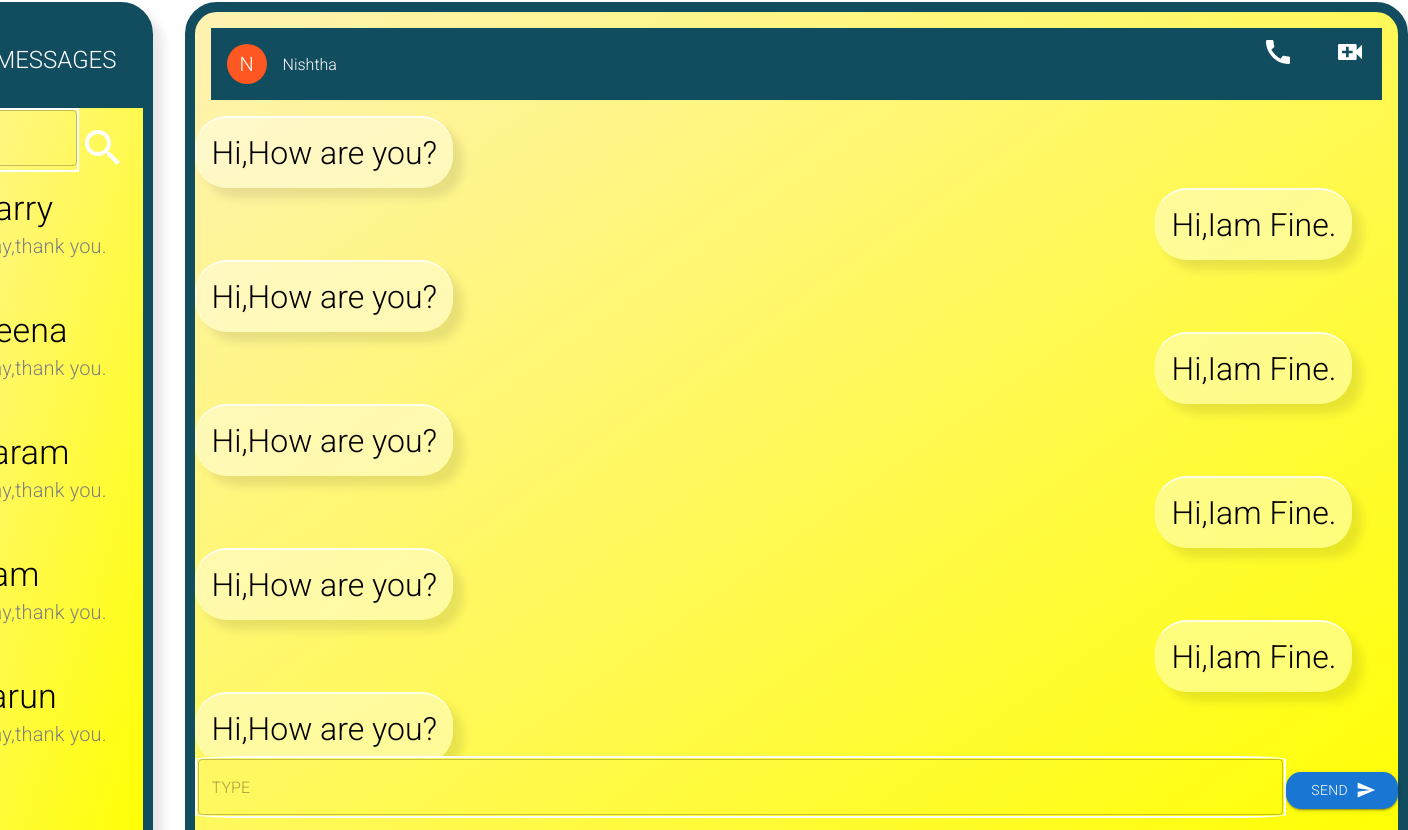
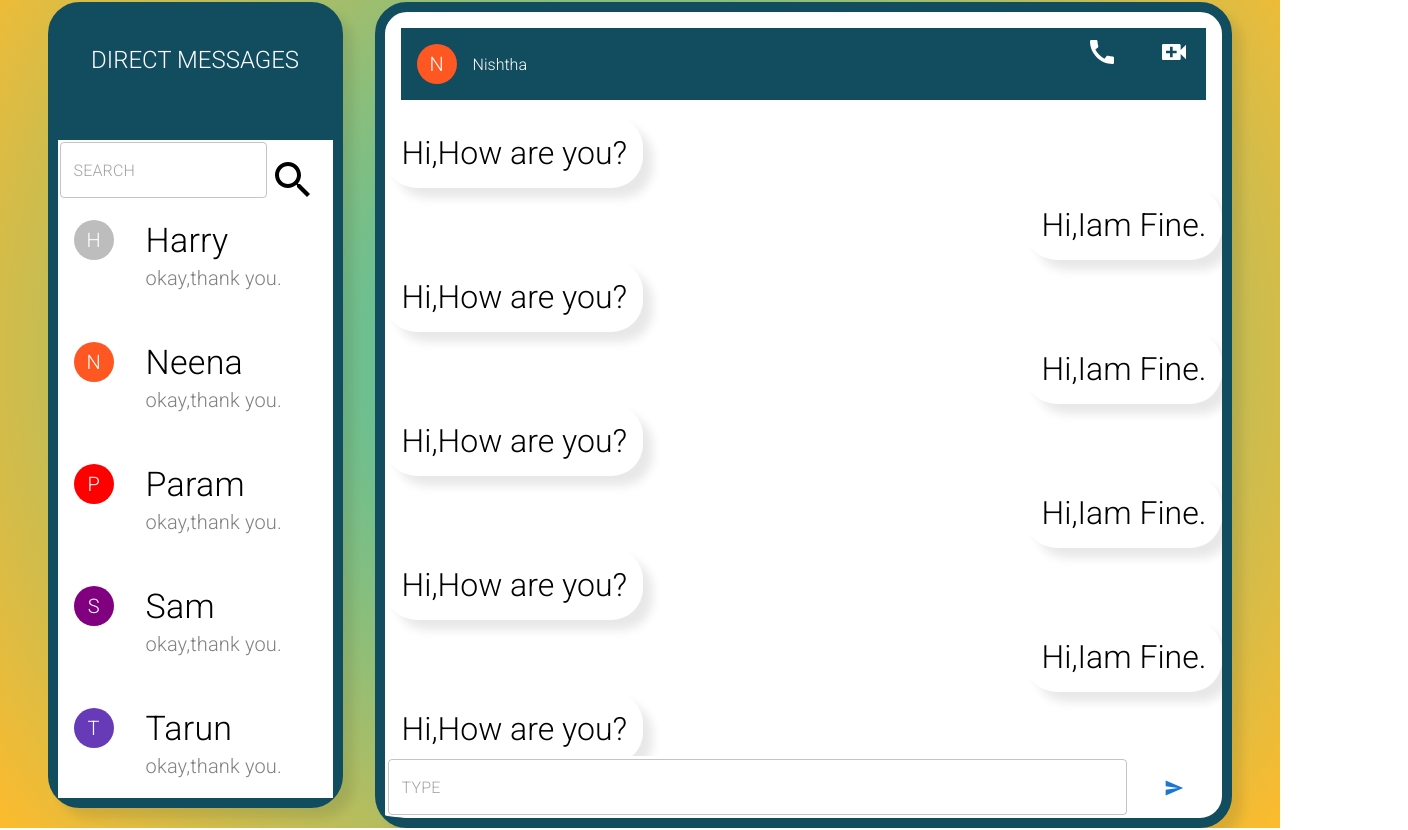
Before and after one commit to hargunkaur286/find_my_friend, a React (Create React App) app: page /chat in a window 1280 px wide. Shown: the part 110-940 px from the top of the page, 1408 px wide, since content can reach past the window. Built offline with nearby package versions, Linux system fonts and the light colour scheme.

Commit message:
chat page styling updated

```diff
--- a/src/Pages/Chatpage.jsx
+++ b/src/Pages/Chatpage.jsx
@@ -9,8 +9,8 @@ import Searchbox from '../components/Searchbox'
 
 const Chatpage = () => {
   return (
-    <div>
-
+    <div >
+     <Box sx={{background: 'radial-gradient(circle, rgba(34,193,195,1) 0%, rgba(253,187,45,1) 100%)'}}>
       <Typography variant='h1' textAlign={'center'}
         color={"black"}
         >CHAT</Typography>
@@ -18,7 +18,7 @@ const Chatpage = () => {
 
 
      <Stack  >
-       <Box width="100%" sx={{display:"flex"}} >
+       <Box width="100%" sx={{display:"flex",justifyContent:"center"}} >
 
        <Sidebar/>
         <Chat/>
@@ -27,7 +27,7 @@ const Chatpage = () => {
 
 
       </Stack>
-
+      </Box>
     </div>
   )
 }
--- a/src/components/Chat.jsx
+++ b/src/components/Chat.jsx
@@ -12,7 +12,7 @@ const Chat = () => {
   return (
     <>
 
-     <Box sx={{height:"55rem",width:"80rem",backgroundColor: 'rgba(255, 255, 255, 0.4)', boxShadow: '10px 10px 10px rgba(30, 30, 30, 0.1)',  border: ' solid 10px #124C5F ',borderRadius:"2rem",backgroundImage: 'linear-gradient(to bottom right, #FFF2B3, yellow)',}}>
+     <Box sx={{height:"auto",minWidth:"20rem",maxWidth:"80rem",backgroundColor: 'rgba(255, 255, 255, 0.4)', boxShadow: '10px 10px 10px rgba(30, 30, 30, 0.1)',  border: ' solid 10px #124C5F ',borderRadius:"2rem",bgcolor:"white"}}>
 
 
 
--- a/src/components/FINDPETS/Cards.jsx
+++ b/src/components/FINDPETS/Cards.jsx
@@ -1,54 +1,118 @@
 import React from 'react'
-import "../FINDPETS/cardStyle.css"
+
+import { styled } from '@mui/material/styles';
+import Grid from '@mui/material/Grid';
+import Paper from '@mui/material/Paper';
+import Typography from '@mui/material/Typography';
+import ButtonBase from '@mui/material/ButtonBase';
+import pet1 from "../../images/pet1.jpg"
+import pet2 from "../../images/pet2.jpg"
+import { Stack } from '@mui/material';
+
 const Cards = () => {
-  // VanillaTilt.init(document.querySelectorAll(".box"), {
-	// 	max: 25,
-  //       speed: 400,
-  //       easing:"cubic-bezier(.03,.98,.52,.99)",
-  //       perspective:500,
-  //       transition:true
-  //   });
+    const Img = styled('img')({
+        margin: 'auto',
+        display: 'block',
+        width: '100%',
+        height: '100%',
+        borderRadius:"50%"
+      });
+      const PaperStyle={
+        p: 2,
+        margin:"2% 3%" ,
+        maxWidth:"90%" ,
+        width:{
+            md:"100%"
+        },
+        flexGrow: 1,
+        backgroundColor: 'rgba(255, 255, 255, 0.4)', boxShadow: '10px 10px 10px rgba(30, 30, 30, 0.1)', borderLeft: 'solid 1px rgba(255, 255, 255, 0.3)', borderTop: 'solid 1px rgba(255, 255, 255, 0.8)', backgroundImage: 'linear-gradient(to bottom right, rgba(255, 255, 255, 0.2), rgba(255, 255, 255, 0))',borderRadius:"2rem"
+      }
 
-  return (
+    return (
     <div>
-     < div class="wrapper">
-            <div class="box">
-                <div class="description">
-                    <h2>Box 1</h2>
-                    <p>Lorem ipsum dolor sit amet consectetur, adipisicing elit. A sunt rem magni quasi tempore alias nostrum mollitia delectus cupiditate hic unde minima quis officiis, quidem quae quisquam, aperiam porro fugiat?</p>
-                    <ul class="list">
-                        <li><a href="https://twitter.com/sudo_Jayasree" target="_blank" rel="noopener noreferrer"><i class="fab fa-twitter"></i></a></li>
-                        <li><a href="https://github.com/Jayasree77"><i class="fab fa-github"></i></a></li>
-                        <li><a href="https://www.linkedin.com/in/jayasree0708/"><i class="fab fa-linkedin-in"></i></a></li>
-                    </ul>
-                </div>
-            </div>
-            <div class="box">
-                <div class="description">
-                    <h2>Box 2</h2>
-                    <p>Lorem ipsum dolor sit amet consectetur, adipisicing elit. A sunt rem magni quasi tempore alias nostrum mollitia delectus cupiditate hic unde minima quis officiis, quidem quae quisquam, aperiam porro fugiat?</p>
-                    <ul class="list">
-                        <li><a href="https://twitter.com/sudo_Jayasree" target="_blank"  rel="noopener noreferrer"><i class="fab fa-twitter"></i></a></li>
-                        <li><a href="https://github.com/Jayasree77"><i class="fab fa-github"></i></a></li>
-                        <li><a href="https://www.linkedin.com/in/jayasree0708/"><i class="fab fa-linkedin-in"></i></a></li>
-                    </ul>
-                </div>
-            </div>
-            <div class="box">
-                <div class="description">
-                    <h2>Box 3</h2>
-                    <p>Lorem ipsum dolor sit amet consectetur, adipisicing elit. A sunt rem magni quasi tempore alias nostrum mollitia delectus cupiditate hic unde minima quis officiis, quidem quae quisquam, aperiam porro fugiat?</p>
-                    <ul class="list">
-                        <li><a href="https://twitter.com/sudo_Jayasree" target="_blank" rel="noopener noreferrer"><i class="fab fa-twitter"></i></a></li>
-                        <li><a href="https://github.com/Jayasree77"><i class="fab fa-github"></i></a></li>
-                        <li><a href="https://www.linkedin.com/in/jayasree0708/"><i class="fab fa-linkedin-in"></i></a></li>
-                    </ul>
-                </div>
-            </div>
-        </div>
-        </div>
 
+    <Stack marginTop={"20rem"} marginLeft={"20px"} >
+
+    <Paper
+      sx={PaperStyle}> ,
+
+
+      <Grid container spacing={4}>
+        <Grid item>
+          <ButtonBase sx={{ width: 128, height: 128 }}>
+            <Img alt="complex" src={pet1} />
+          </ButtonBase>
+        </Grid>
+        <Grid item xs={12} sm container>
+          <Grid item xs container direction="column" spacing={2}>
+            <Grid item xs>
+              <Typography gutterBottom variant="subtitle1" component="div">
+                Name
+              </Typography>
+              <Typography variant="body2" gutterBottom>
+              About
+              </Typography>
+              <Typography variant="body2" color="text.secondary">
+             Location
+              </Typography>
+            </Grid>
+            {/* <Grid item>
+              <Typography sx={{ cursor: 'pointer' }} variant="body2">
+                ADD
+              </Typography>
+            </Grid> */}
+          </Grid>
+          {/* <Grid item>
+            <Typography variant="subtitle1" component="div">
+              $19.00
+            </Typography>
+          </Grid> */}
+        </Grid>
+      </Grid>
+    </Paper>
+    <Paper
+      sx={PaperStyle}> ,
+
+      <Grid container spacing={2}>
+        <Grid item>
+          <ButtonBase sx={{ width: 128, height: 128 }}>
+            <Img alt="complex" src={pet2} />
+          </ButtonBase>
+        </Grid>
+        <Grid item xs={12} sm container>
+          <Grid item xs container direction="column" spacing={2}>
+            <Grid item xs>
+              <Typography gutterBottom variant="subtitle1" component="div">
+                Name
+              </Typography>
+              <Typography variant="body2" gutterBottom>
+              About
+              </Typography>
+              <Typography variant="body2" color="text.secondary">
+             Location
+              </Typography>
+            </Grid>
+            {/* <Grid item>
+              <Typography sx={{ cursor: 'pointer' }} variant="body2">
+                ADD
+              </Typography>
+            </Grid> */}
+          </Grid>
+          {/* <Grid item>
+            <Typography variant="subtitle1" component="div">
+            REMOVE
+            </Typography>
+          </Grid> */}
+        </Grid>
+      </Grid>
+    </Paper>
+    </Stack>
+
+
+
+
+    </div>
   )
 }
 
-export default Cards;
+export default Cards
--- a/src/components/Inputs.jsx
+++ b/src/components/Inputs.jsx
@@ -40,15 +40,15 @@ const Inputs = () => {
   ))}
 </SpeedDial>
      */}
-      <Box style={{display:"flex",color:"white"}}>
-    <TextField id="standard-basic"   placeholder='TYPE' type="search" sx={{width:"100%",borderRadius:"5%",border:"2px solid white ", padding:"1px"}}
+      <Box style={{display:"flex",color:"white",bgcolor:"white"}}>
+    <TextField id="standard-basic"   placeholder='TYPE' type="search" sx={{width:"100%",borderRadius:"5%",border:"2px solid white ", padding:"1px",bgcolor:"white"}}
  />
 
 
       {/* <SendIcon /> */}
 
-      <Button variant="contained" sx={{marginRight:0,borderRadius:"15px",width:"10%",height:"10%",marginTop:"1rem"}} endIcon={<SendIcon />}>
-        Send
+      <Button  sx={{marginRight:"2%",borderRadius:"10px",width:"10%",height:"10%",marginTop:"1rem",padding:"10"}} endIcon={<SendIcon />}>
+
       </Button>
 
 
--- a/src/components/Messages.jsx
+++ b/src/components/Messages.jsx
@@ -11,15 +11,16 @@ const Messages = () => {
   const LeftTextstyle={
 width:"fit-content",backgroundColor: 'rgba(255, 255, 255, 0.4)', boxShadow: '10px 10px 10px rgba(30, 30, 30, 0.1)',borderRadius:"2rem", borderLeft: 'solid 1px rgba(255, 255, 255, 0.3)', borderTop: 'solid 2px rgba(255, 255, 255, 0.8)',backgroundImage: 'linear-gradient(to bottom right, #FFF2B3, green),',padding:"1rem"
 }
-const RightTextstyle={marginLeft:"60rem",
+const RightTextstyle={marginLeft:{xs:"10rem",md:"40rem"},
 width:"fit-content",backgroundColor: 'rgba(255, 255, 255, 0.4)', boxShadow: '10px 10px 10px rgba(30, 30, 30, 0.1)',borderRadius:"2rem", borderLeft: 'solid 1px rgba(255, 255, 255, 0.3)', borderTop: 'solid 2px rgba(255, 255, 255, 0.8)',backgroundImage: 'linear-gradient(to bottom right, #FFF2B3, green),',padding:"1rem"
 }
   return (
     <>
     <Box  >
-       <Box  height="40rem" sx={{overflowY: "auto",fontFamily:"'Roboto', 'sans-serif'",fontSize:"2rem"}}>
+       <Box  height="40rem" sx={{overflowY: "auto",fontFamily:"'Roboto', 'sans-serif'",fontSize:"2rem",maxWidth:"100%",bgcolor:"white"}}>
 
-         <Box sx={LeftTextstyle}>Hi,How are you?</Box>
+         <Box sx={LeftTextstyle}
+         >Hi,How are you?</Box>
       <Box component="div" sx={RightTextstyle}>
       Hi,Iam Fine.
           </Box>
--- a/src/components/Searchbox.jsx
+++ b/src/components/Searchbox.jsx
@@ -11,7 +11,7 @@ import { Search } from '@mui/icons-material';
 const Searchbox = () => {
   return (
     <>
-    <Box sx={{color:"white",width:"100%"}}>
+    <Box sx={{color:"white",width:"100%",bgcolor:"white"}}>
 
 
 
@@ -21,7 +21,9 @@ const Searchbox = () => {
 <Stack direction="row"  spacing={5} marginTop={"1rem"} marginRight={"1rem"}>
 
   <Search   style={{    width:"3rem",
-    height: "auto"
+    height: "auto",
+    color:"black",
+    cursor:"pointer"
 }}/>
 
 
--- a/src/components/Sidebar.jsx
+++ b/src/components/Sidebar.jsx
@@ -7,7 +7,7 @@ const Sidebar = () => {
   return (
     <Box >
 
-      <Box   height="55rem" marginRight="2rem" sx={{backgroundColor: 'rgba(255, 255, 255, 0.4)',maxWidth:"30rem", boxShadow: '10px 10px 10px rgba(30, 30, 30, 0.1)', border: ' solid 10px #124C5F ',borderRadius:"2rem",backgroundImage: 'linear-gradient(to bottom right, #FFF2B3, yellow)'}}>
+      <Box   height="auto"  sx={{backgroundColor: 'rgba(255, 255, 255, 0.4)',maxWidth:"30rem", boxShadow: '10px 10px 10px rgba(30, 30, 30, 0.1)', border: ' solid 10px #124C5F ',borderRadius:"2rem",backgroundImage: 'linear-gradient(to bottom right, #FFF2B3, yellow)',marginRight:{xs:"1rem",md:"2rem"}}}>
       <Nav/>
         <Searchbox/>
     </Box>
```
